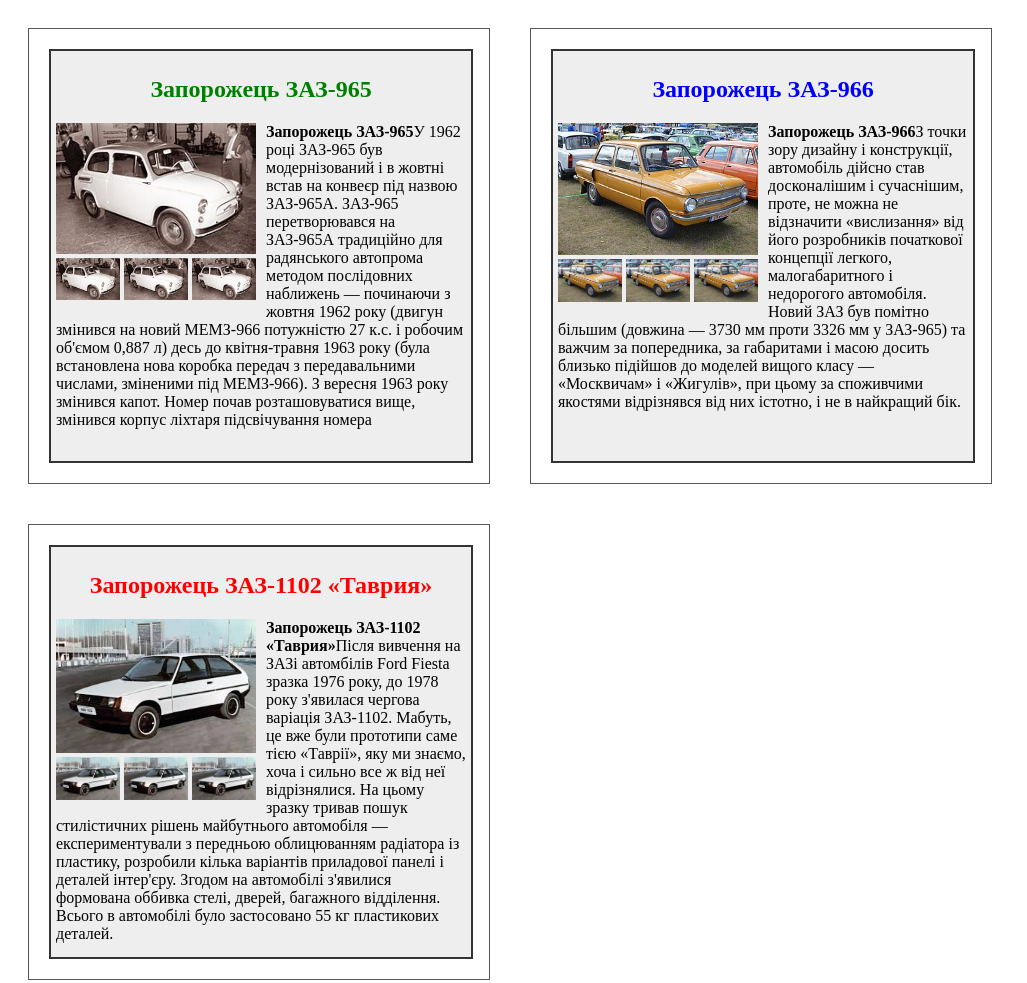
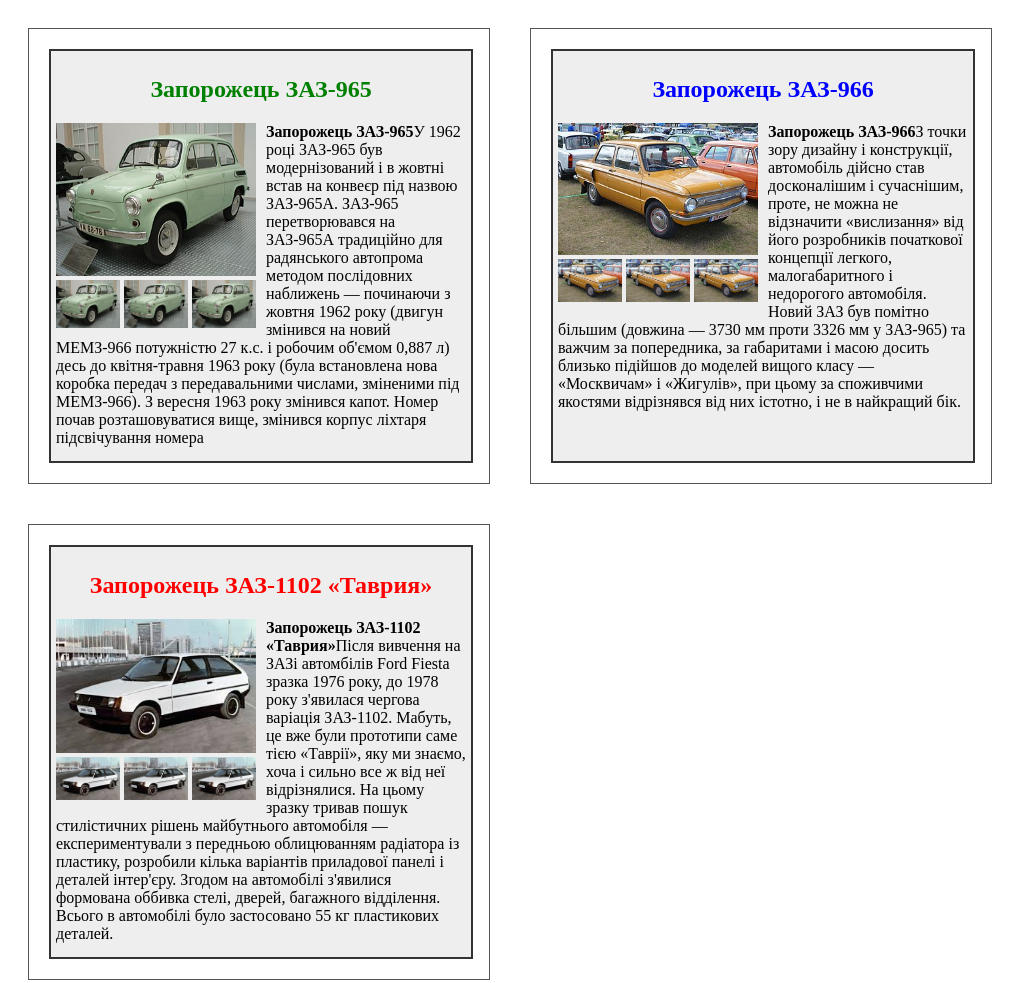
Before and after one commit to rohulyaandriy/rohulyaandriy, a plain HTML site: page Zap/L_4.html in a window 1280 px wide. Shown: the whole page, without its empty margins (0-1027 px from the left). Drawn offline with Linux system fonts and the light colour scheme.

Commit message:
Update L_4.html

```diff
--- a/Zap/L_4.html
+++ b/Zap/L_4.html
@@ -10,11 +10,11 @@
 			<h2 align="center" style="color: #008000">Запорожець ЗАЗ-965</h2>
 			<p>
 				<div class="photo">
-					<img class="logo" src="img/ZP1.JPG">
+					<img class="logo" src="img/ZP2.JPG">
 					<div class="smal-line">
-						<img class="logo_2" src="img/ZP1.JPG">
-						<img class="logo_2" src="img/ZP1.JPG">
-						<img class="logo_2" src="img/ZP1.JPG">
+						<img class="logo_2" src="img/ZP2.JPG">
+						<img class="logo_2" src="img/ZP2.JPG">
+						<img class="logo_2" src="img/ZP2.JPG">
 					</div>
 				</div>
 					<b>Запорожець ЗАЗ-965</b>У 1962 році ЗАЗ-965 був модернізований і в жовтні встав на конвеєр під назвою ЗАЗ-965А.
```
